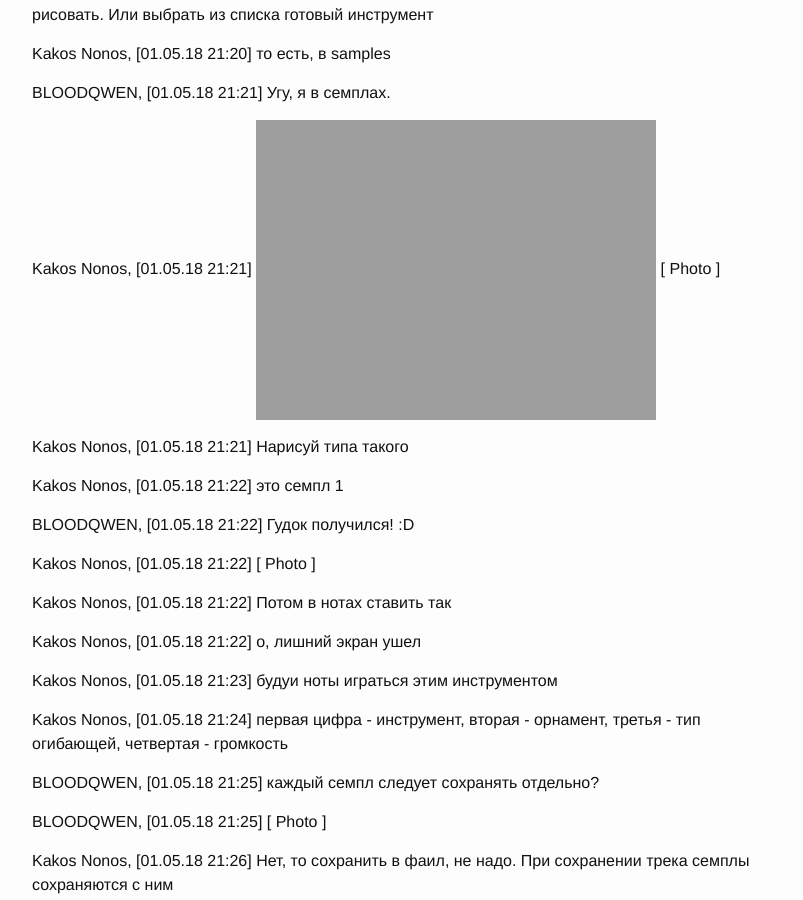
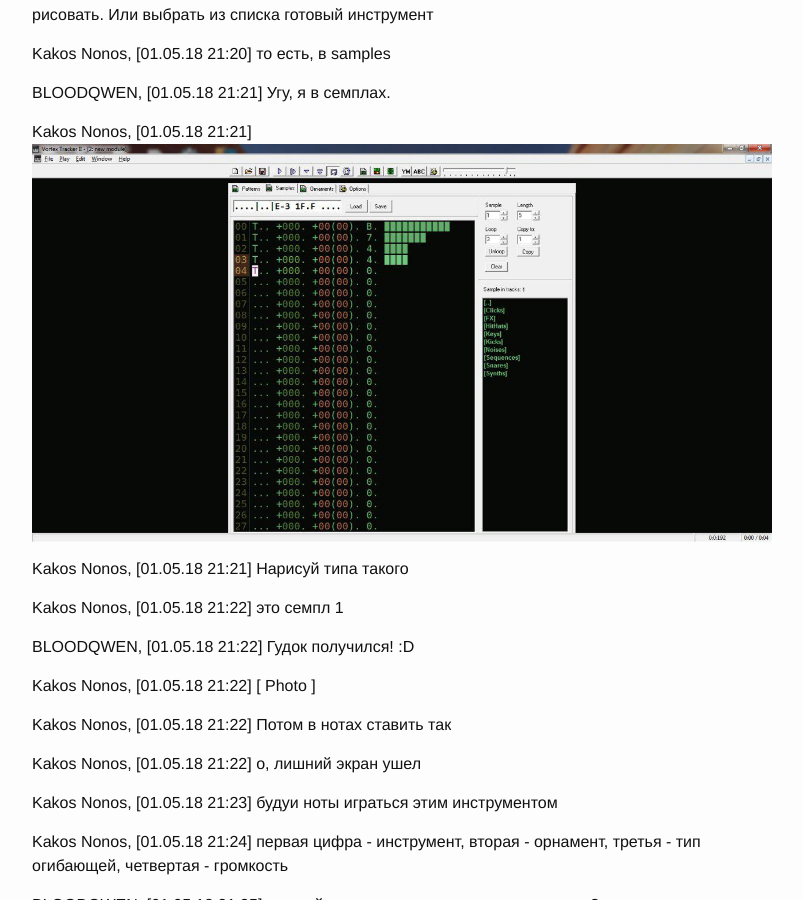
Before and after one commit to qboneteam/aysid, a Jekyll site: the page built from _posts/2018-05-01-voprosi-pervobitnogo-muzikanta.md, in a window 1280 px wide and 900 px high, scrolled down 410 px. Shown: the whole window, without its empty margins (238-1041 px from the left). Built offline with Jekyll 4.4.1, drawn with Linux system fonts in a browser that asks for light colours.

Commit message:
correct screen url

```diff
--- a/_posts/2018-05-01-voprosi-pervobitnogo-muzikanta.md
+++ b/_posts/2018-05-01-voprosi-pervobitnogo-muzikanta.md
@@ -23,8 +23,7 @@
 Угу, я в семплах.
 
 Kakos Nonos, [01.05.18 21:21]
-![useful image]({{ site.url }}/assets/photo_2018-05-01_21-22-23.jpg)
-[ Photo ]
+![useful image]({{ site.url }}/aysid/assets/photo_2018-05-01_21-21-42.jpg)
 
 Kakos Nonos, [01.05.18 21:21]
 Нарисуй типа такого
```
Also changed, not shown: assets/photo_2018-05-01_21-21-42.jpg (added).
